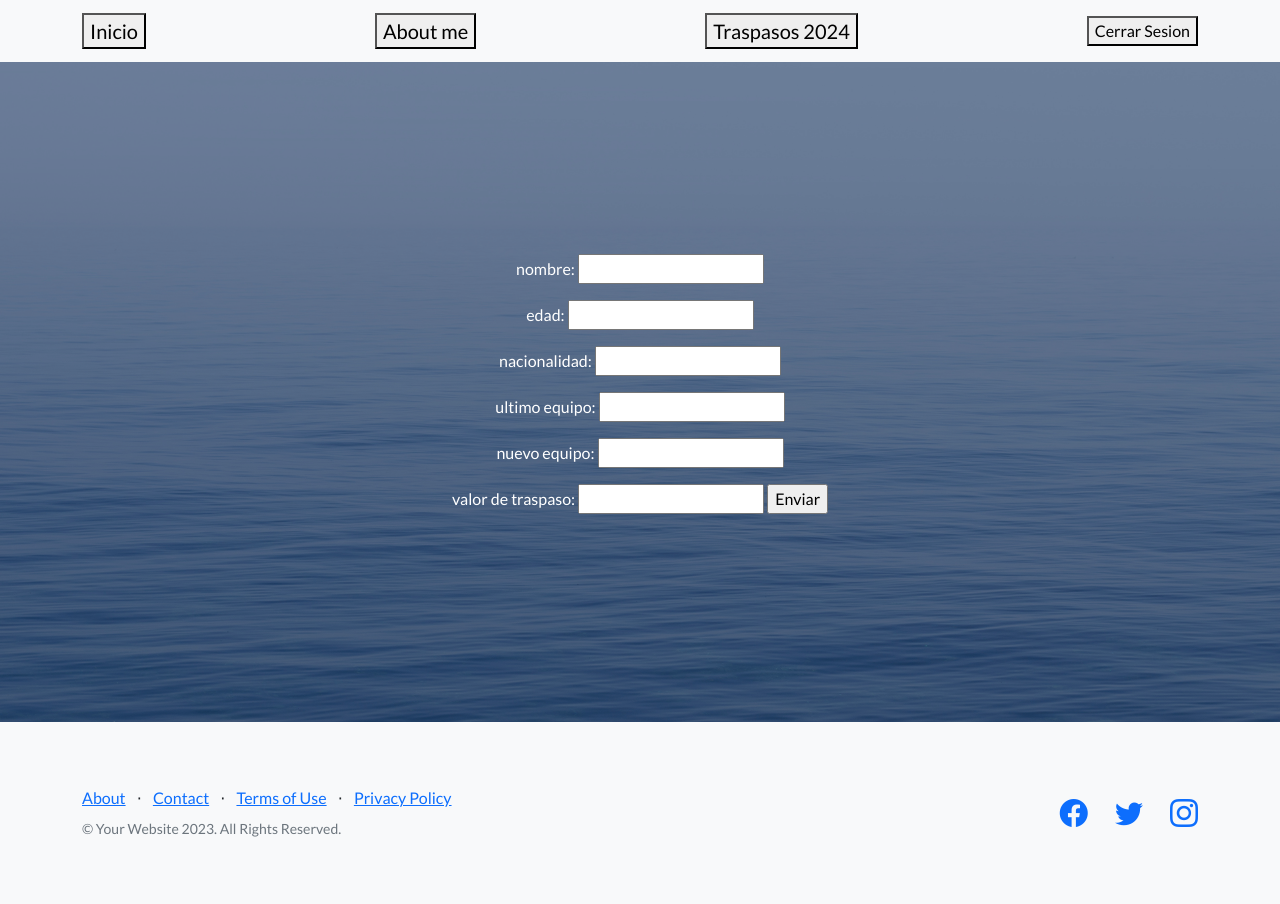
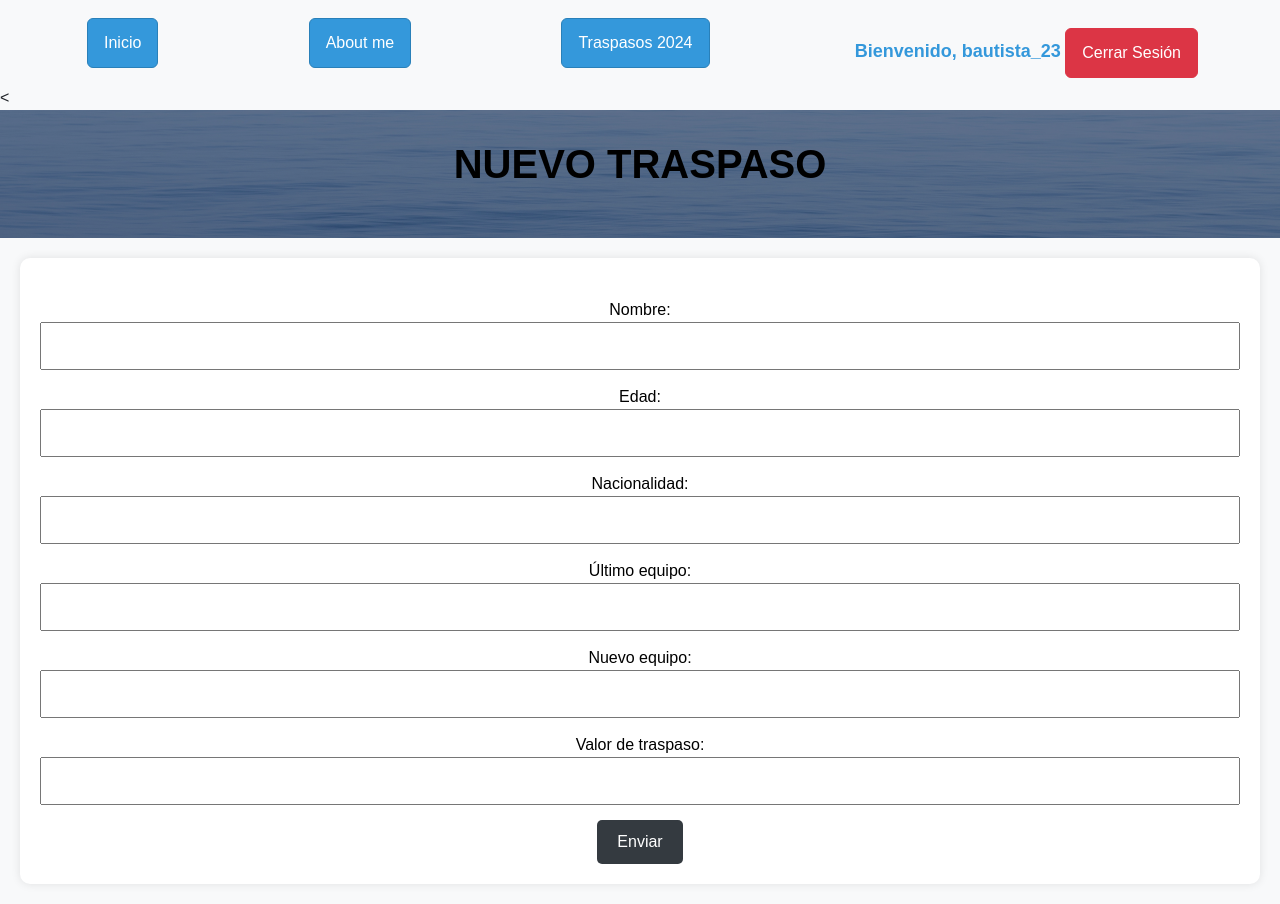
Before and after one commit to BBerasain/TPFINAL-CODERHOUSE, a Django app: page /traspasos/ in a window 1280 px wide. Before the commit the page ends 837 px from the top, so only its background shows below. Run offline with Django 5.2, Linux system fonts and the light colour scheme; a user stored in the database is signed in; some libraries are stand-ins or nearby versions.

Commit message:
Update traspasos.html

```diff
--- a/FINALCODER/PROYECTOF/miapp/Templates/traspasos.html
+++ b/FINALCODER/PROYECTOF/miapp/Templates/traspasos.html
@@ -1,111 +1,150 @@
 <!DOCTYPE html>
 <html lang="en">
 <head>
-        {% load static  %}
+    {% load static %}
     <meta charset="utf-8" />
     <meta name="viewport" content="width=device-width, initial-scale=1, shrink-to-fit=no" />
     <meta name="description" content="" />
     <meta name="author" content="" />
     <title>Landing Page - Start Bootstrap Theme</title>
     <!-- Favicon-->
-        <link rel="icon" type="image/x-icon" href="assets/favicon.ico" />
+    <link rel="icon" type="image/x-icon" href="{% static 'assets/favicon.ico' %}" />
     <!-- Bootstrap icons-->
     <link href="https://cdn.jsdelivr.net/npm/bootstrap-icons@1.5.0/font/bootstrap-icons.css" rel="stylesheet" type="text/css" />
     <!-- Google fonts-->
     <link href="https://fonts.googleapis.com/css?family=Lato:300,400,700,300italic,400italic,700italic" rel="stylesheet" type="text/css" />
     <!-- Core theme CSS (includes Bootstrap)-->
     <link href="{% static 'css/styles.css' %}" rel="stylesheet" />
+    <!-- Estilos personalizados -->
+    <style>
+        /* Estilos para los botones */
+        .navbar-brand button {
+            background-color: #3498db; /* Color de fondo del botón */
+            color: #ffffff; /* Color del texto del botón */
+            border: 1px solid #2980b9; /* Color del borde del botón */
+            margin: 0 5px; /* Margen entre botones */
+        }
+
+        .navbar-brand button:hover {
+            background-color: #2980b9; /* Cambio de color al pasar el mouse sobre el botón */
+        }
+
+        /* Estilos para el texto de bienvenida */
+        .navbar-form a {
+            color: #555; /* Color del texto */
+            margin-right: 10px; /* Margen derecho */
+            font-weight: bold; /* Negrita */
+        }
+    </style>
 </head>
 <body>
     <!-- Navigation-->
     <nav class="navbar navbar-light bg-light static-top">
         <div class="container">
-                <a class="navbar-brand" href="{% url "inicio" %}"><button>Inicio</button></a>
-                <a class="navbar-brand" href="{% url "about_me" %}"><button>About me</button></a>
-                <a class="navbar-brand" href="{% url "LeerTraspasos" %}"><button>Traspasos 2024</button></a>
+            <a class="navbar-brand" href="{% url "inicio" %}"><button class="btn btn-primary">Inicio</button></a>
+            <a class="navbar-brand" href="{% url "about_me" %}"><button class="btn btn-primary">About me</button></a>
+            <a class="navbar-brand" href="{% url "LeerTraspasos" %}"><button class="btn btn-primary">Traspasos 2024</button></a>
 
             {% if request.user.is_authenticated %}
             <form method="post" action="{% url "logout" %}">
-                    {%csrf_token%}
-                    <button type="submit">Cerrar Sesion</button>
+            {% csrf_token %}
+            <span class="navbar-text" style="font-size: 18px; font-weight: bold; color: #3498db;">Bienvenido, {{ user }}</span>
+            <button type="submit" class="btn btn-danger">Cerrar Sesión</button>
+            </form>
 
-                </form>
             {% else %}
-                <a class="navbar-brand" href="{% url "login" %}"><button>Iniciar Sesion</button></a>
-                <a class="navbar-brand" href="{% url "registro" %}"><button>Crear usuario</button></a>
-
+            <a class="navbar-brand" href="{% url "login" %}"><button class="btn btn-primary">Iniciar Sesión</button></a>
+            <a class="navbar-brand" href="{% url "registro" %}"><button class="btn btn-primary">Crear usuario</button></a>
             {% endif %}
 
             </div>
         </nav>
         <!-- Masthead-->
+        <<head>
+            <meta charset="UTF-8">
+            <meta name="viewport" content="width=device-width, initial-scale=1.0">
+            <title>Tu Página de Traspasos</title>
+            <style>
+                body {
+                    font-family: 'Arial', sans-serif;
+                    background-color: #f8f9fa;
+                    margin: 0;
+                    padding: 0;
+                }
+
+                header.masthead {
+                    background-color: #343a40;
+                    color: #ffffff;
+                    padding: 30px 0;
+                    text-align: center;
+                }
+
+                header.masthead h1 {
+                    font-size: 2.5em;
+                    margin-bottom: 20px;
+                    color: #000000; /* Black color */
+                }
+
+                .form-container {
+                    text-align: center;
+                    background-color: #ffffff;
+                    padding: 20px;
+                    border-radius: 10px;
+                    margin: 20px;
+                    box-shadow: 0 0 10px rgba(0, 0, 0, 0.1);
+                }
+
+                form {
+                    margin-top: 20px;
+                }
+
+                form p {
+                    margin-bottom: 15px;
+                    color: #000000; /* Black color */
+                }
+
+                input[type="text"] {
+                    padding: 10px;
+                    width: 100%;
+                    box-sizing: border-box;
+                }
+
+                input[type="submit"] {
+                    background-color: #343a40;
+                    color: #ffffff;
+                    padding: 10px 20px;
+                    border: none;
+                    border-radius: 5px;
+                    cursor: pointer;
+                }
+            </style>
+        </head>
+        <body>
+
             <header class="masthead">
                 <div class="container position-relative">
                     <div class="row justify-content-center">
                         <div class="col-xl-6">
                             <div class="text-center text-white">
-                            <!-- Page heading-->
-                    <body>
-                        <form action="/traspasos/"     method="post">{% csrf_token %}
-                            <p> nombre: <input type = "text" name="nombre">
-                            <p> edad: <input type = "text" name="edad">
-                            <p> nacionalidad: <input type = "text" name="nacionalidad">
-                            <p> ultimo equipo: <input type = "text" name="ultimo equipo">
-                            <p> nuevo equipo: <input type = "text" name="nuevo equipo">
-                            <p> valor de traspaso: <input type = "text" name="valor de traspaso">
-
-                                <input type = "submit" value="Enviar">
-                    </body>
-
+                                <h1>NUEVO TRASPASO</h1>
+                            </div>
                         </div>
                     </div>
                 </div>
             </header>
-        <!-- Icons Grid-->
 
-        {% block ContenidoQueCambia %}
-        {% endblock %}
+            <div class="form-container">
+                <form action="/traspasos/" method="post">
+                    {% csrf_token %}
+                    <p style="color: #000000;">Nombre: <input type="text" name="nombre"></p>
+                    <p style="color: #000000;">Edad: <input type="text" name="edad"></p>
+                    <p style="color: #000000;">Nacionalidad: <input type="text" name="nacionalidad"></p>
+                    <p style="color: #000000;">Último equipo: <input type="text" name="ultimo equipo"></p>
+                    <p style="color: #000000;">Nuevo equipo: <input type="text" name="nuevo equipo"></p>
+                    <p style="color: #000000;">Valor de traspaso: <input type="text" name="valor de traspaso"></p>
 
-        <!-- Footer-->
-        <footer class="footer bg-light">
-            <div class="container">
-                <div class="row">
-                    <div class="col-lg-6 h-100 text-center text-lg-start my-auto">
-                        <ul class="list-inline mb-2">
-                            <li class="list-inline-item"><a href="#!">About</a></li>
-                            <li class="list-inline-item">⋅</li>
-                            <li class="list-inline-item"><a href="#!">Contact</a></li>
-                            <li class="list-inline-item">⋅</li>
-                            <li class="list-inline-item"><a href="#!">Terms of Use</a></li>
-                            <li class="list-inline-item">⋅</li>
-                            <li class="list-inline-item"><a href="#!">Privacy Policy</a></li>
-                        </ul>
-                        <p class="text-muted small mb-4 mb-lg-0">&copy; Your Website 2023. All Rights Reserved.</p>
+                    <input type="submit" value="Enviar">
+                </form>
             </div>
-                    <div class="col-lg-6 h-100 text-center text-lg-end my-auto">
-                        <ul class="list-inline mb-0">
-                            <li class="list-inline-item me-4">
-                                <a href="#!"><i class="bi-facebook fs-3"></i></a>
-                            </li>
-                            <li class="list-inline-item me-4">
-                                <a href="#!"><i class="bi-twitter fs-3"></i></a>
-                            </li>
-                            <li class="list-inline-item">
-                                <a href="#!"><i class="bi-instagram fs-3"></i></a>
-                            </li>
-                        </ul>
-                    </div>
-                </div>
-            </div>
-        </footer>
-        <!-- Bootstrap core JS-->
-        <script src="https://cdn.jsdelivr.net/npm/bootstrap@5.2.3/dist/js/bootstrap.bundle.min.js"></script>
-        <!-- Core theme JS-->
-        <script src="js/scripts.js"></script>
-        <!-- * * * * * * * * * * * * * * * * * * * * * * * * * * * * * * * * * * * * * * * *-->
-        <!-- * *                               SB Forms JS                               * *-->
-        <!-- * * Activate your form at https://startbootstrap.com/solution/contact-forms * *-->
-        <!-- * * * * * * * * * * * * * * * * * * * * * * * * * * * * * * * * * * * * * * * *-->
-        <script src="https://cdn.startbootstrap.com/sb-forms-latest.js"></script>
+
         </body>
-</html>
```
Lines whose indentation alone changed are shown as unchanged.
